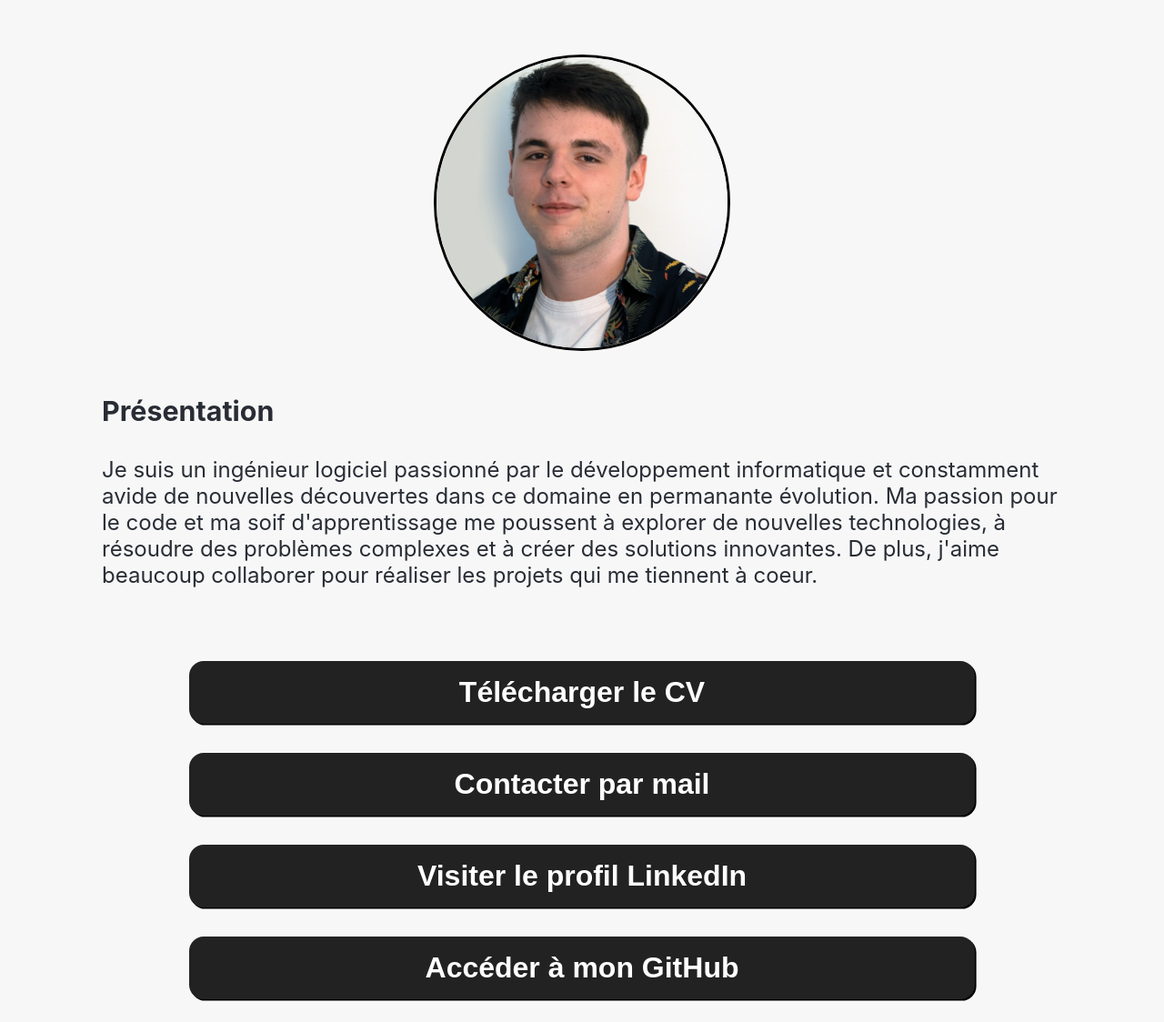
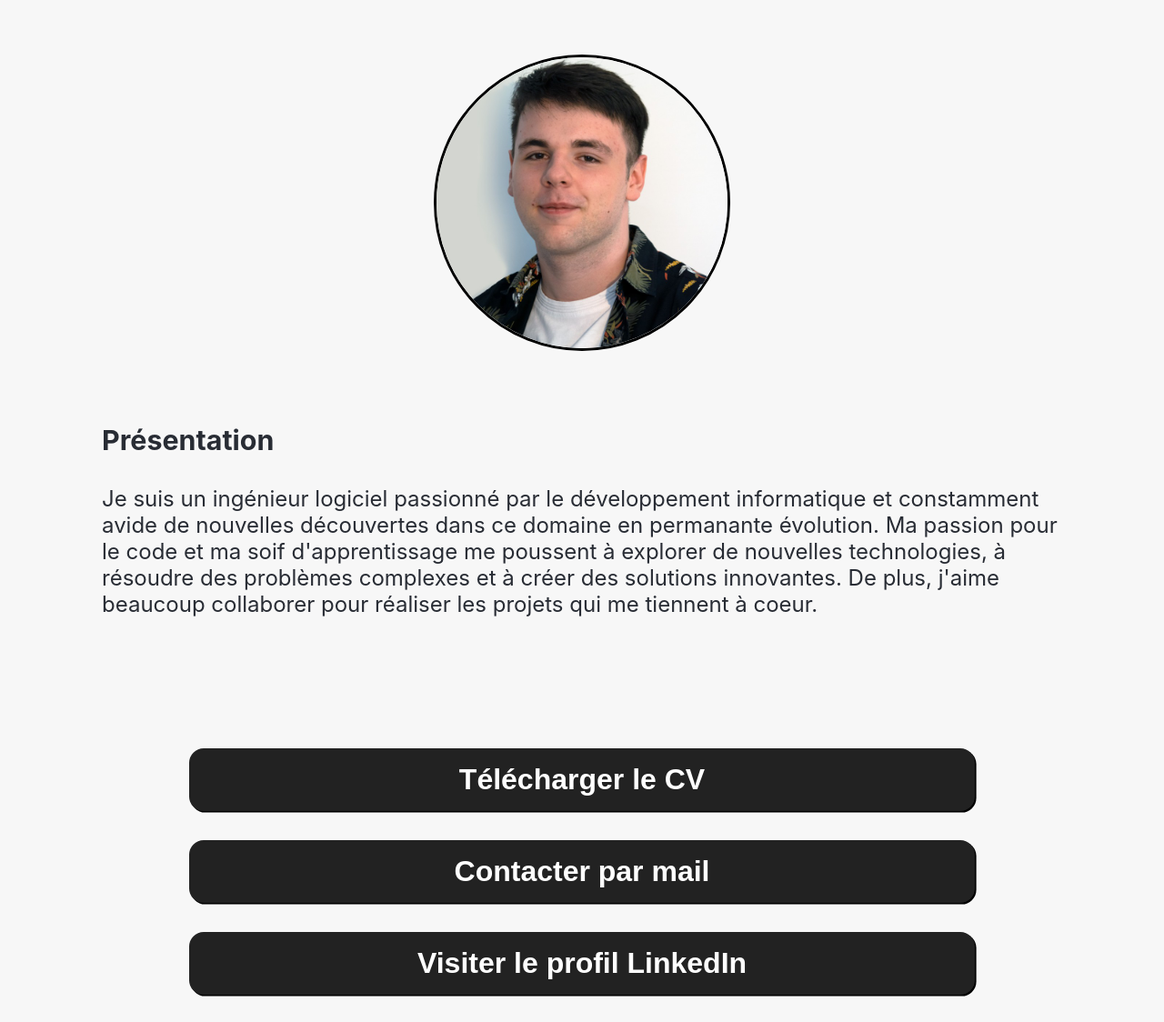
Before and after one commit to Lauiss/portfolio, a React (Create React App) app: page / in a window 1280 px wide. Shown: the part 980-2104 px from the top of the page at 91% size. Built offline with nearby package versions, Linux system fonts and the light colour scheme; the HTML template or start-up script is replaced by a standard one.

Commit message:
minor fixes

```diff
--- a/src/items/presentation/presentation.css
+++ b/src/items/presentation/presentation.css
@@ -1,9 +1,16 @@
 .presentation-page {
   display: grid;
-  grid-template-columns: 1fr 9fr;
+  grid-template-columns: 1fr;
   gap: 1rem;
-  margin: 14rem 0 8rem 14rem;
+  margin: 14rem 0 8rem 3rem;
   align-items: center;
+}
+
+.text-picture-container {
+  display: flex;
+  width: 100%;
+  flex-direction: row;
+  gap: 4rem;
 }
 
 .left-block {
@@ -34,12 +41,21 @@ img {
   margin: 0 0 0 10rem;
 }
 
-  .buttons-container {
-    display: flex;
-    gap: 4rem;
-    margin: 0 8rem 0 8rem;
-    flex-wrap: wrap;
-  }
+.img-container {
+  margin-left: 6rem;
+}
+
+.buttons-container {
+  display: flex;
+  gap: 4rem;
+  margin: 4rem 8rem 0 8rem;
+  flex-wrap: nowrap;
+}
+
+.txt-container .txt {
+  margin: 2rem 6rem 0 4rem;
+  justify-content: center;
+}
 
 @media only screen and (max-width: 1400px) {
 
@@ -55,6 +71,7 @@ img {
     display: flex;
     align-items: center;
     justify-content: center;
+    margin-left: 0;
   }
 
   .left-block {
@@ -69,11 +86,19 @@ img {
     margin: 2rem 2rem;
   }
 
+  .text-picture-container {
+  display: flex;
+  width: 100%;
+  flex-direction: column;
+  gap: 4rem;
+}
+
   .btn-action {
     font-size: 2rem;
   }
 
   .buttons-container {
     gap: 0;
+    flex-wrap: wrap;
   }
 }
--- a/src/items/presentation/presentation.js
+++ b/src/items/presentation/presentation.js
@@ -6,6 +6,7 @@ function Presentation({ translate }) {
   return (
     <div>
       <div className="presentation-page">
+        <div className="text-picture-container">
         <div className="left-block">
           <div className="img-container">
             <img src={pfp} alt="pfp" />
@@ -17,6 +18,7 @@ function Presentation({ translate }) {
             <p className="txt">{translate("PRESENTATION_TEXT")}</p>
           </div>
         </div>
+                </div>
         <div className="buttons-container">
           <button className="btn-action custom-btn"><a href={pdfcv} download> {translate('DOWNLOAD_CV')} </a></button>
           <button className="btn-action custom-btn"><a href="mailto:amann.florian@protonmail.com"> {translate('CONTACT_MAIL')} </a></button>
--- a/src/items/projects/projects.css
+++ b/src/items/projects/projects.css
@@ -17,10 +17,10 @@
 
   .projects {
     height: 90vh;
-    margin: 0 0 0 1rem;
+    margin: 0 0 5rem 1rem;
   }
 
   .chrono {
-    max-height: 50vh;
+    max-height: 100vh;
   }
 }
```
